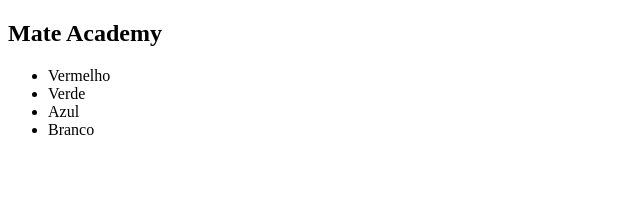
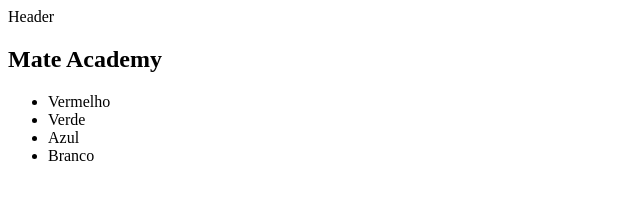
Before and after one commit to srvalle/minha-pagina, a plain HTML site: page index.html in a window 1280 px wide. Shown: the whole page, without its empty margins (0-640 px from the left). Drawn offline with Linux system fonts and the light colour scheme.

Commit message:
Update index.html

```diff
--- a/index.html
+++ b/index.html
@@ -3,19 +3,16 @@
 <head>
   <meta charset="UTF-8">
   <meta name="viewport" content="width=device-width, initial-scale=1.0">
-  <title>Document</title>
+  <title>Titulo</title>
 </head>
-
 <body>
-
+  <Header>Header</Header>
   <h2>Mate Academy</h2>
-
   <ul>
     <li>Vermelho</li>
     <li>Verde</li>
     <li>Azul</li>
     <li>Branco</li>
   </ul>
-
 </body>
 </html>
```
